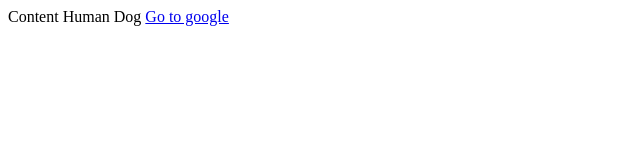
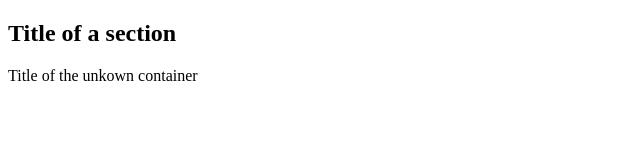
Before and after one commit to qkr0709/kakao-clone, a plain HTML site: page index.html in a window 1280 px wide. Shown: the whole page, without its empty margins (0-640 px from the left). Drawn offline with Linux system fonts and the light colour scheme.

Commit message:
Update index.html

```diff
--- a/index.html
+++ b/index.html
@@ -1,5 +1,23 @@
-<name attribute="value">Content</name>
-<human gender="male">Human</human>
-<dog breed="german-shepard">Dog</dog>
-<title>This is the title of the document</title>
-<a href="https://google.com" target="blank">Go to google</a>
+<!DOCTYPE html>
+<html>
+    <head>
+        <meta charset="utf-8">
+        <meta name="author" content="Nomad Coders">
+        <meta name="description" content="Welcome to my Kakao Clone">
+
+        <title>This is my title</title>
+    </head>
+    <body>
+        <section>
+            <header id="headerNumberOne" class="defaultHeader">
+                <h1>Title of a section</h1>
+            </header>
+        </section>
+
+        <div>
+            <header id="differntHeader" class="defaultHeader">
+                Title of the unkown container
+            </header>
+        </div>
+    </body>
+</html>
```
